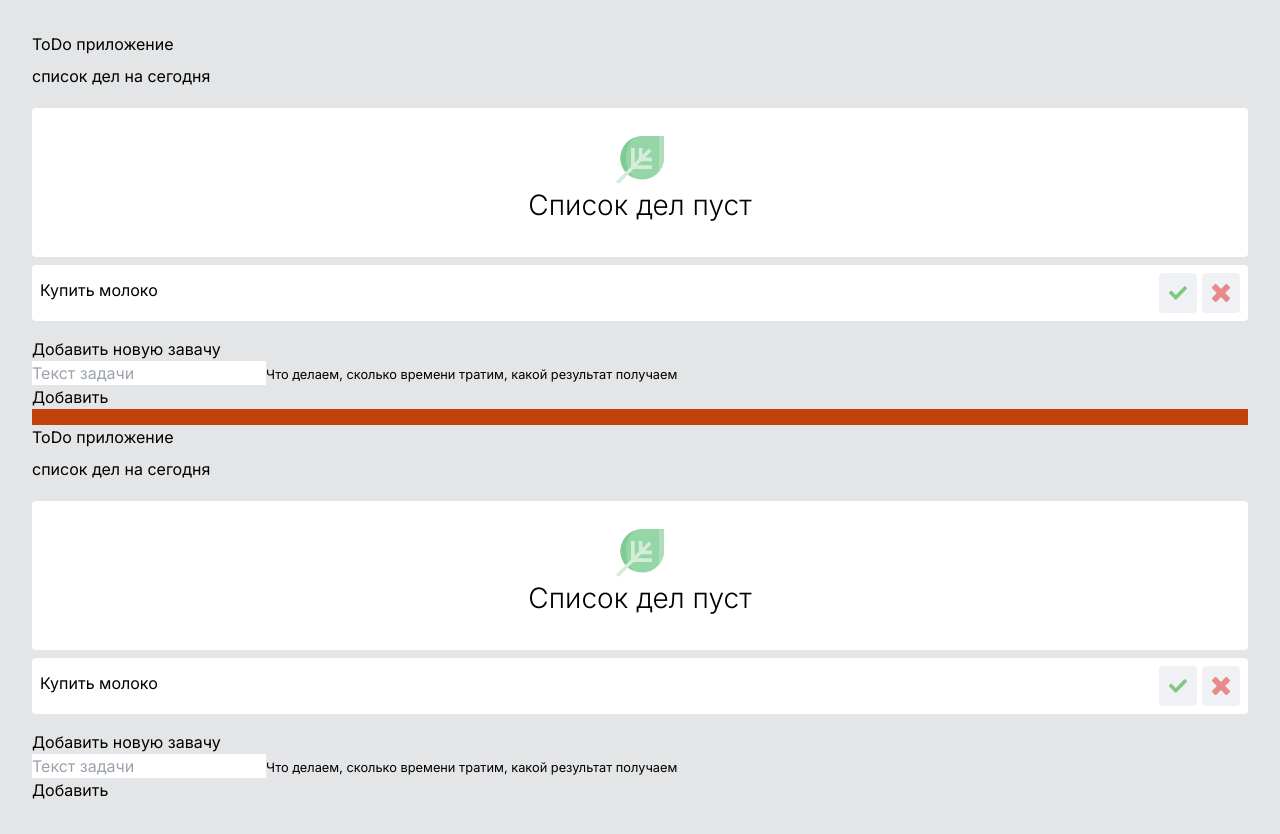
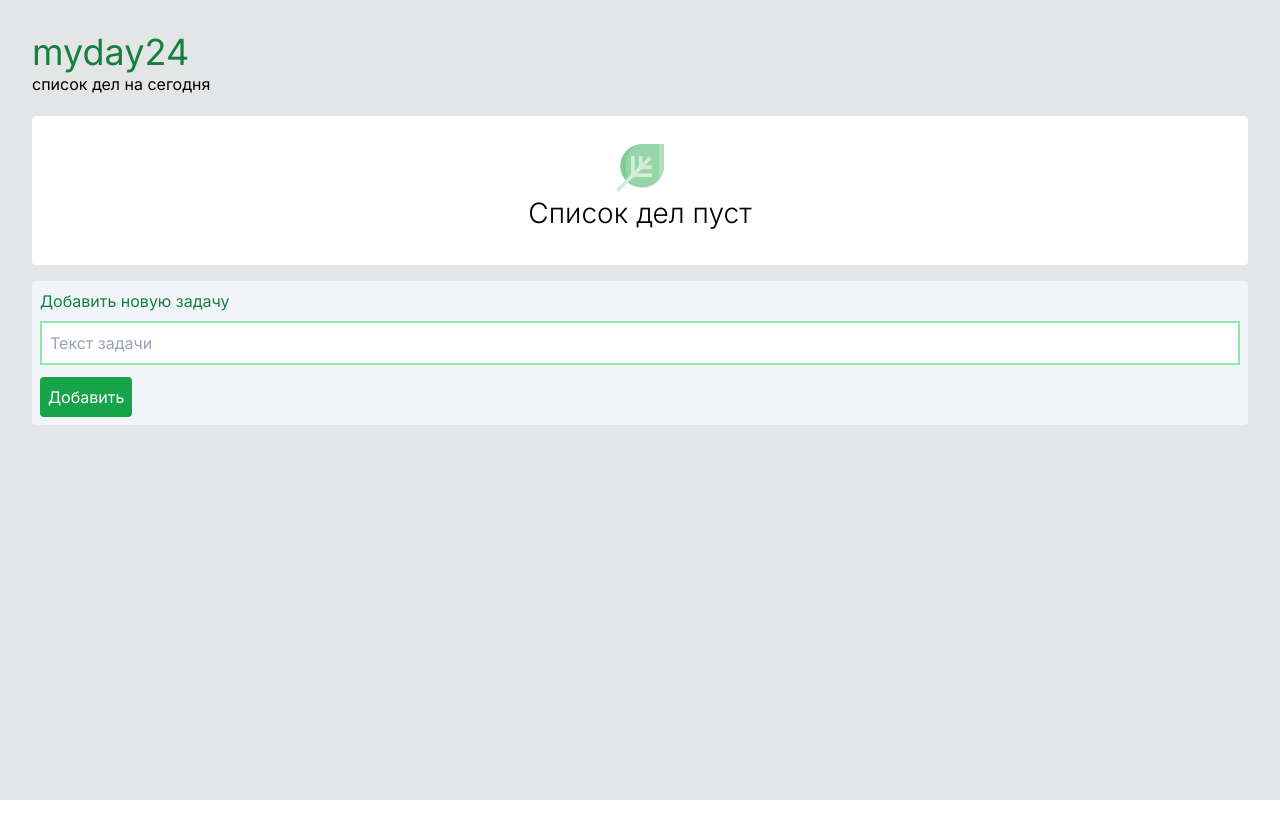
Before and after one commit to AlexAirCG/study-todo, a Next.js app: page / in a window 1280 px wide. After the commit the page ends 800 px from the top, so only its background shows below. Built offline with nearby package versions, Linux system fonts and the light colour scheme.

Commit message:
04.08.24/11:32

```diff
--- a/app/components/header.jsx
+++ b/app/components/header.jsx
@@ -1,11 +1,11 @@
 export default function Header() {
   return (
     <div className="container">
-      <div className="display-4 mb-2">ToDo приложение</div>
+      <div className="text-4xl text-green-700">myday24</div>
       <div className="h4 mb-5">список дел на сегодня</div>
 
       {/* List of tasks */}
-      <div className="card mb-4">
+      <div className="mb-4">
         <ul id="tasksList" className="list-group list-group-flush">
           <li
             id="emptyList"
@@ -14,43 +14,29 @@ export default function Header() {
             <img src="leaf.svg" alt="Empty" width="48" className="mt-3" />
             <div className="empty-list__title ">Список дел пуст</div>
           </li>
-
-          <li className="list-group-item d-flex justify-between task-item bg-white p-2 mt-2 rounded">
-            <span className="task-title">Купить молоко</span>
-            <div class="task-item__buttons bg-white">
-              <button className="btn-action" type="button" data-action="done">
-                <img src="tick.svg" alt="Done" width="18" height="18" />
-              </button>
-              <button
-                type="button"
-                data-action="delete"
-                className="btn-action bg-white"
-              >
-                <img src="cross.svg" alt="Done" width="18" height="18" />
-              </button>
-            </div>
-          </li>
         </ul>
       </div>
 
       {/* Form */}
-      <div className="card bg-light">
-        <div className="card-header">Добавить новую завачу</div>
+      <div className="card flex flex-col bg-slate-100 p-2 rounded">
+        <div className="card-header text-green-700 mb-2">
+          Добавить новую задачу
+        </div>
         <div className="card-body">
           <form id="form">
             <div className="form-group">
               <input
                 type="text"
-                className="form-control"
+                className="form-control w-full border-2 border-green-300 hover:border-green-400 active:border-green-500z outline-green-600 transition duration-150 ease-out hover:ease-in p-2 mb-3"
                 id="taskInput"
                 placeholder="Текст задачи"
                 required
               />
-              <small id="emailHelp" className="form-text text-muted">
-                Что делаем, сколько времени тратим, какой результат получаем
-              </small>
             </div>
-            <button type="submit" className="btn btn-primary btn-lg active">
+            <button
+              type="submit"
+              className="btn-primary bg-green-600 hover:bg-green-700 transition duration-150 ease-out hover:ease-in p-2 rounded text-white"
+            >
               Добавить
             </button>
           </form>
--- a/app/globals.css
+++ b/app/globals.css
@@ -24,7 +24,12 @@ body {
 }
 .task-title--done {
   text-decoration: line-through;
-  color: #cdcdcd;
+  color: #3b3838;
+}
+.list-group-item--done {
+  border-width: 2px;
+  border-color: #42be2a;
+  opacity: 0.5;
 }
 .task-item__buttons {
   display: flex;
@@ -52,7 +57,7 @@ body {
   font-size: 32px;
 }
 
-.btn-action {
+#btn-action {
   background-color: #e0e5ea;
   padding: 8px 10px;
   cursor: pointer;
@@ -66,12 +71,12 @@ body {
   align-items: center;
 }
 
-.btn-action:hover {
+#btn-action:hover {
   background-color: #e0e5ea;
   opacity: 1;
 }
 
-.btn-action img {
+#btn-action img {
   pointer-events: none;
 }
 
@@ -82,3 +87,12 @@ body {
 .float-right {
   float: right;
 }
+
+#list-item {
+  display: flex;
+  justify-content: space-between;
+  background-color: white;
+  padding: 8px;
+  margin-top: 8px;
+  border-radius: 4px;
+}
--- a/app/layout.jsx
+++ b/app/layout.jsx
@@ -4,7 +4,7 @@ import "./globals.css";
 const inter = Inter({ subsets: ["latin"] });
 
 export const metadata = {
-  title: "Create Next App",
+  title: "toDo",
   description: "Generated by create next app",
 };
 
--- a/app/page.jsx
+++ b/app/page.jsx
@@ -4,9 +4,6 @@ export default function Home() {
   return (
     <main className="flex flex-col justify-between bg-[#E4E5E7] min-h-screen p-8">
       <Header />
-      <div className="w-full  h-4 bg-orange-700"> </div>
-
-      <Header />
     </main>
   );
 }
```
Also changed, not shown: public/main.js (+67 -2 lines).
